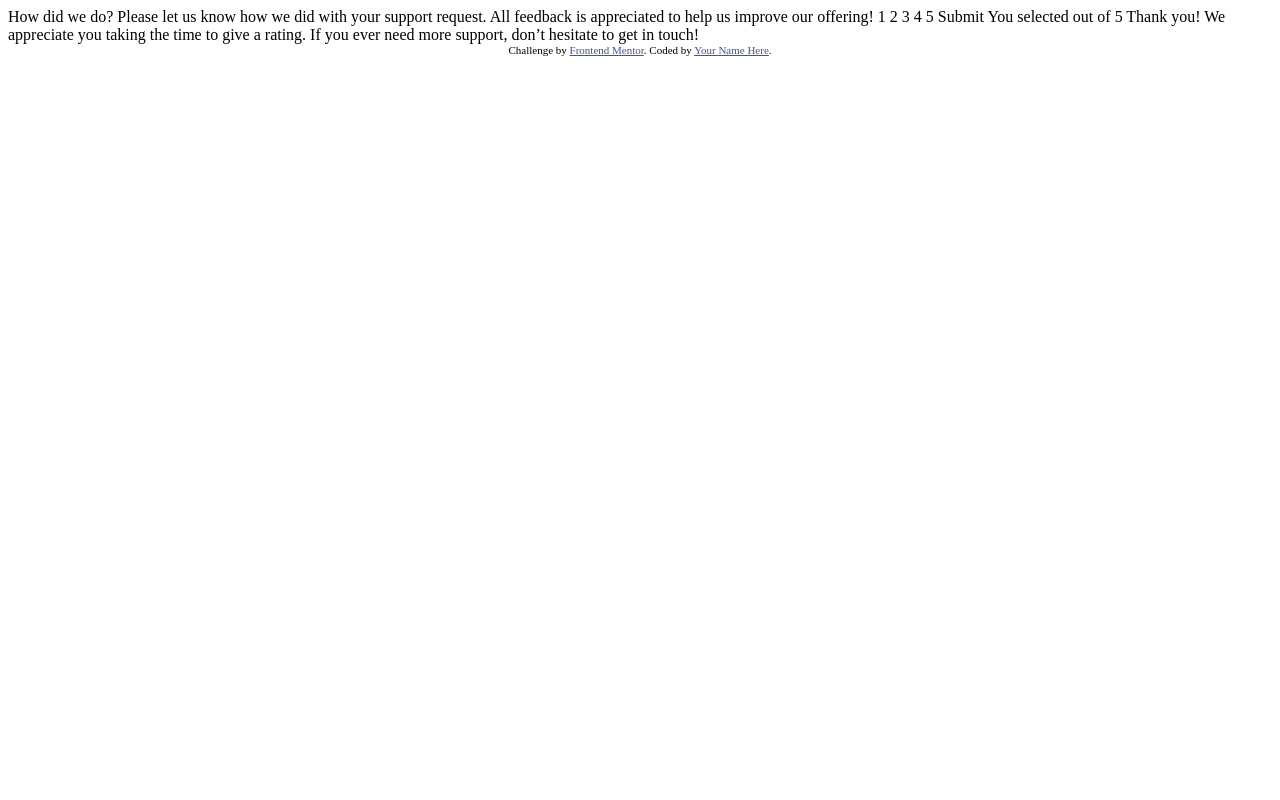
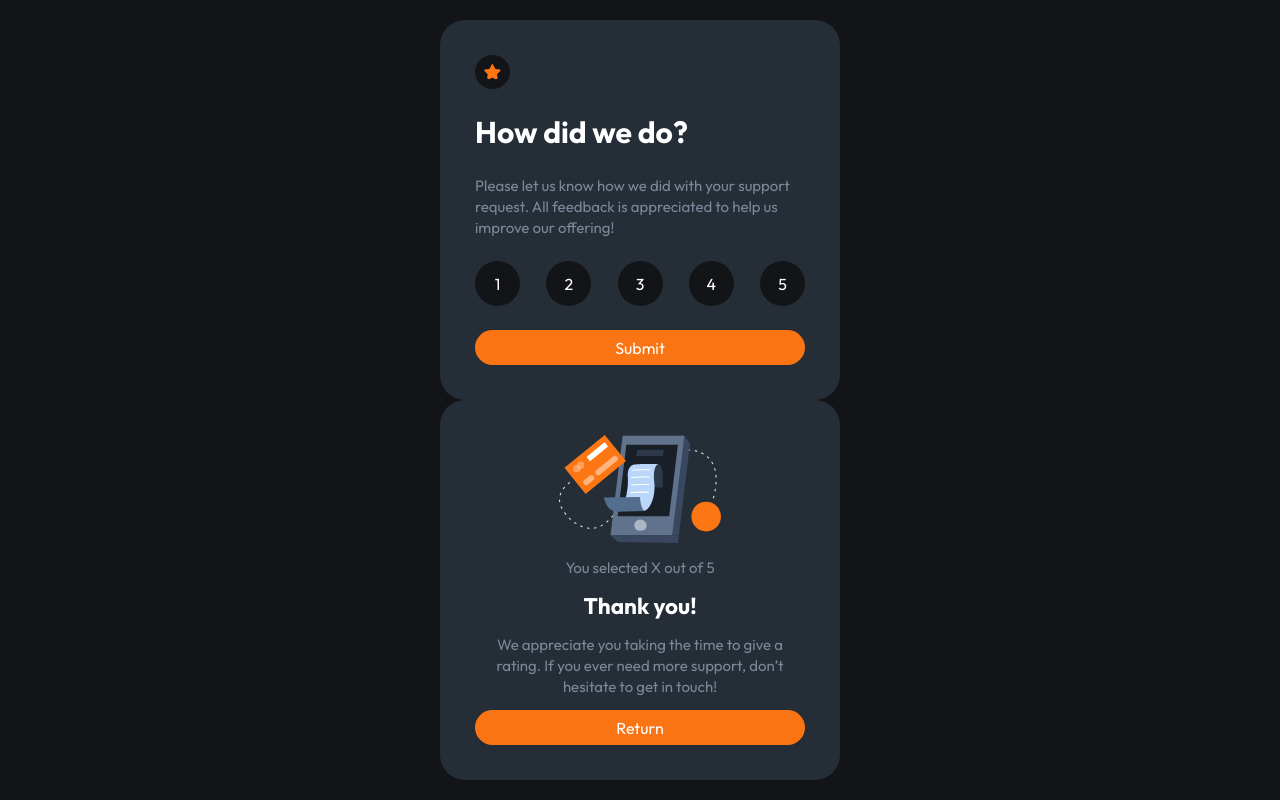
Before and after one commit to esanchez2898/fm-interactive-rating-component, a plain HTML site: page index.html in a window 1280 px wide. Drawn offline with Linux system fonts and the light colour scheme.

Commit message:
Created the both containers, all the html and css structure

```diff
--- a/index.html
+++ b/index.html
@@ -1,49 +1,45 @@
 <!DOCTYPE html>
 <html lang="en">
+
 <head>
   <meta charset="UTF-8">
-  <meta name="viewport" content="width=device-width, initial-scale=1.0"> <!-- displays site properly based on user's device -->
-
+  <meta name="viewport" content="width=device-width, initial-scale=1.0">
+  <!-- displays site properly based on user's device -->
   <link rel="icon" type="image/png" sizes="32x32" href="./images/favicon-32x32.png">
-
+  <link rel="stylesheet" href="style.css">
   <title>Frontend Mentor | Interactive rating component</title>
-
-  <!-- Feel free to remove these styles or customise in your own stylesheet 👍 -->
-  <style>
-    .attribution { font-size: 11px; text-align: center; }
-    .attribution a { color: hsl(228, 45%, 44%); }
-  </style>
 </head>
 <body>
 
-  <!-- Rating state start -->
+  <div class="container main">
+    <img src="./images/icon-star.svg" alt="start">
+    <h1>How did we do?</h1>
+    <p>Please let us know how we did with your support request. All feedback is appreciated
+      to help us improve our offering!</p>
 
-  How did we do?
+    <ul>
+      <li><button class="btn">1</button></li>
+      <li><button class="btn">2</button></li>
+      <li><button class="btn">3</button></li>
+      <li><button class="btn">4</button></li>
+      <li><button class="btn">5</button></li>
+    </ul>
 
-  Please let us know how we did with your support request. All feedback is appreciated
-  to help us improve our offering!
+    <button class="btn-submit" id="submit-rating">Submit</button>
 
-  1 2 3 4 5
-
-  Submit
-
-  <!-- Rating state end -->
-
-  <!-- Thank you state start -->
-
-  You selected <!-- Add rating here --> out of 5
-
-  Thank you!
-
-  We appreciate you taking the time to give a rating. If you ever need more support,
-  don’t hesitate to get in touch!
-
-  <!-- Thank you state end -->
+  </div>
 
 
-  <div class="attribution">
-    Challenge by <a href="https://www.frontendmentor.io?ref=challenge" target="_blank">Frontend Mentor</a>.
-    Coded by <a href="#">Your Name Here</a>.
+  <div class="container thankyou ">
+    <img src="./images/illustration-thank-you.svg" alt="">
+    <p class="notification">You selected <span class="number">X</span> out of 5</p>
+    <h2>Thank you!</h2>
+    <p>We appreciate you taking the time to give a rating. If you ever need more support,
+      don’t hesitate to get in touch!</p>
+
+    <button class="btn-submit" id="submit-rating">Return</button>
   </div>
+
 </body>
+
 </html>
--- /dev/null
+++ b/style.css
@@ -0,0 +1,127 @@
+@import url('https://fonts.googleapis.com/css2?family=Outfit:wght@400;700&display=swap');
+
+:root {
+    --orange: hsl(25, 97%, 53%);
+    --white: hsl(0, 0%, 100%);
+    --lightGrey: hsl(217, 12%, 63%);
+    --mediumGrey: hsl(216, 12%, 54%);
+    --darkBlue: hsl(213, 19%, 18%);
+    --veryDarkBlue: hsl(216, 12%, 8%);
+}
+
+* {
+    margin: 0;
+    padding: 0;
+    box-sizing: border-box;
+}
+
+html {
+    font-size: 62.5%;
+}
+
+body {
+    font-family: 'Outfit', sans-serif;
+    font-size: 1.5rem;
+    background: var(--veryDarkBlue);
+    min-height: 100vh;
+    display: flex;
+    flex-direction: column;
+    align-items: center;
+    justify-content: center;
+}
+
+.container {
+    max-width: 400px;
+    min-height: 380px;
+    max-height: 100%;
+    border-radius: 25px;
+    padding: 35px;
+    background-color: var(--darkBlue);
+    display: flex;
+    flex-direction: column;
+    align-items: flex-start;
+    justify-content: space-between;
+}
+
+h1,
+h2 {
+    color:var(--white);
+}
+
+p {
+    line-height: 1.4;
+    color: var(--mediumGrey);
+}
+
+img {
+    max-width: 100%;
+}
+
+ul {
+    list-style-type: none;
+}
+
+ul,
+li,
+button {
+  font-family: inherit;
+  font-size: 1.6rem;
+  color: white;
+}
+
+button {
+    user-select: none;
+    cursor: pointer;
+}
+
+.container.main img {
+    background-color: var(--veryDarkBlue);
+    padding: .9rem;
+    border-radius: 50%;
+}
+.btn {
+    background: var(--veryDarkBlue);
+    width: 45px;
+    height: 45px;
+    border-radius: 50%;
+    border: none;
+    color: white;
+}
+
+.btn:focus {
+    background: var(--lightGrey);
+}
+
+.btn:hover {
+    background: var(--orange);
+  }
+
+.btn-submit {
+    width: 100%;
+    height: 35px;
+    text-align: center;
+    background: var(--orange);
+    border: none;
+    border-radius: 40px;
+}
+
+.btn-submit:hover {
+    background: var(--white);
+    color: var(--orange);
+}
+
+ul {
+    display: flex;
+    justify-content: space-between;
+    width: 100%;
+}
+
+.hide {
+    display: none;
+}
+
+.container.thankyou {
+    align-items: center;
+    justify-content: space-between;
+    text-align: center;
+}
```
